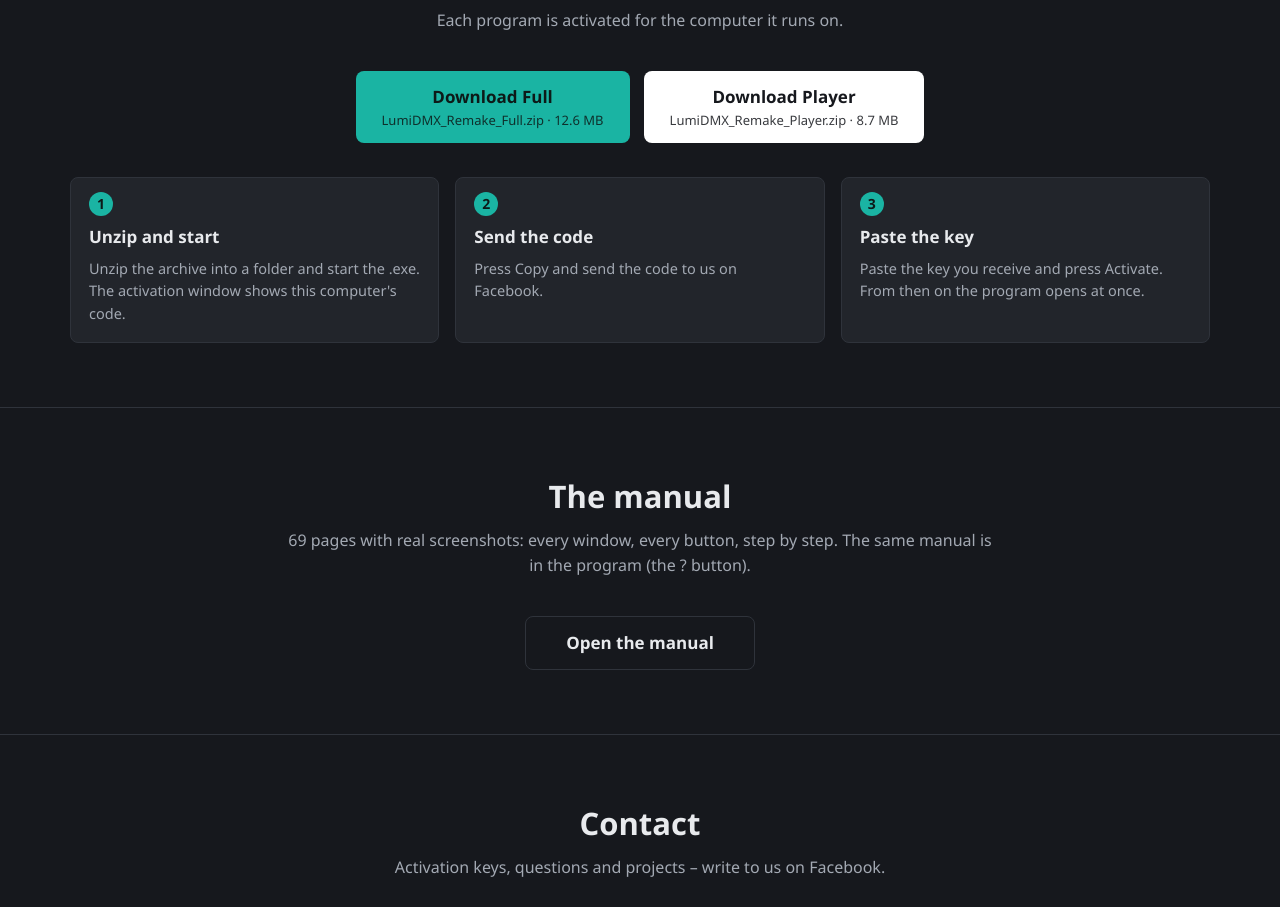
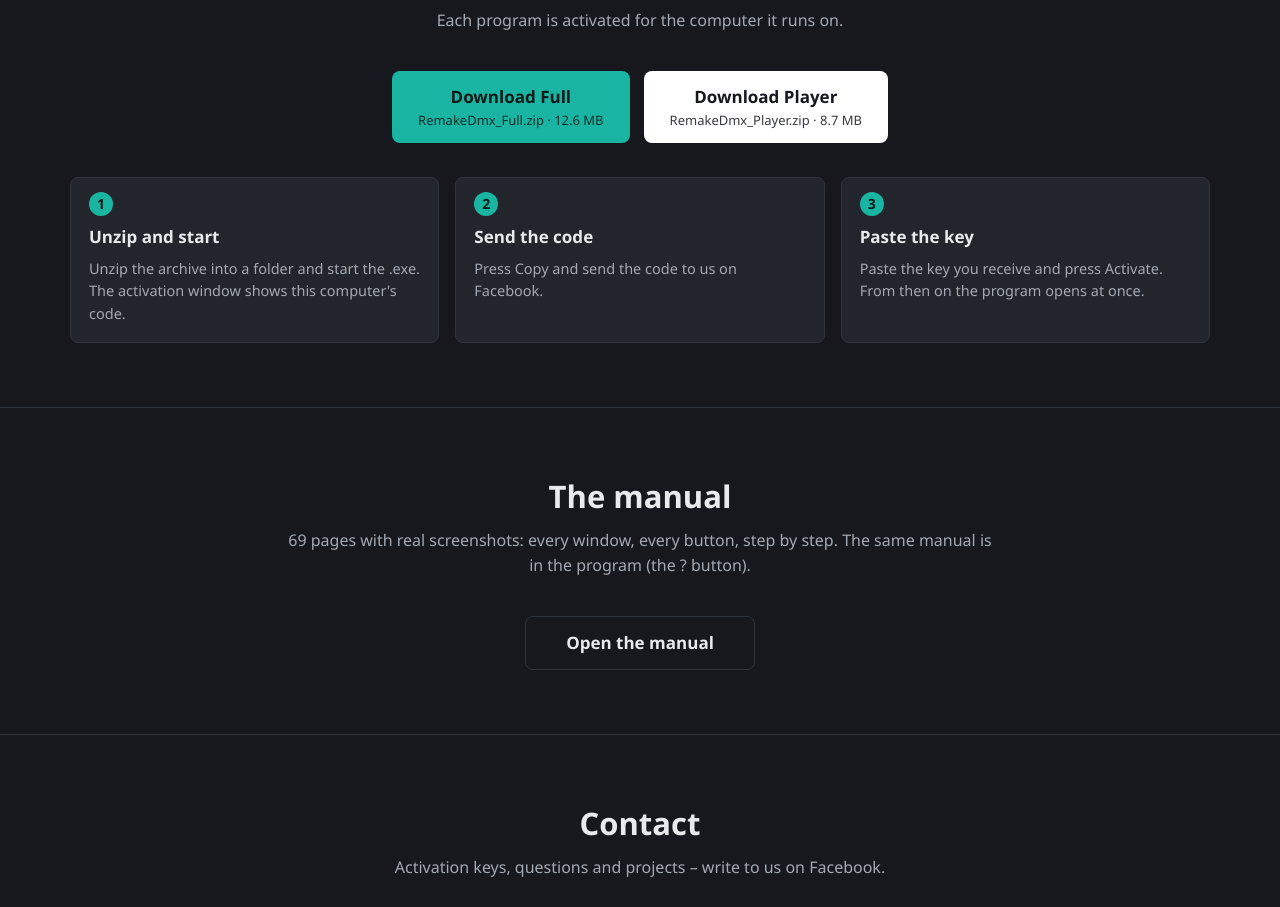
Before and after one commit to lumidmx/LumiDMX_Remake_Download, a plain HTML site: page docs/index.html in a window 1280 px wide. Shown: the part 4163-5070 px from the top of the page. Drawn offline with Linux system fonts and the light colour scheme.

Commit message:
Downloads renamed: RemakeDmx_Full.zip, RemakeDmx_Player.zip
Co-Authored-By: Claude Opus 5.5 <noreply@anthropic.com>
Claude-Session: https://claude.ai/code/session_01QPvC7qNK3fTdAQ7vG967vz

```diff
--- a/docs/index.html
+++ b/docs/index.html
@@ -206,8 +206,8 @@ footer .wrap{display:flex;justify-content:space-between;flex-wrap:wrap;gap:10px}
   <h2><span class="en">Download and activate</span><span class="ro">Descarcă și activează</span></h2>
   <p class="sub"><span class="en">Each program is activated for the computer it runs on.</span><span class="ro">Fiecare program se activează pentru calculatorul pe care rulează.</span></p>
   <div class="btns" style="margin-bottom:34px">
-    <a class="btn full" href="https://github.com/lumidmx/LumiDMX_Remake_Download/raw/main/LumiDMX_Remake_Full.zip" data-goatcounter-click="download-full" data-goatcounter-title="Download Full"><span class="en">Download Full</span><span class="ro">Descarcă Full</span><small>LumiDMX_Remake_Full.zip · 12.6 MB</small></a>
-    <a class="btn player" href="https://github.com/lumidmx/LumiDMX_Remake_Download/raw/main/LumiDMX_Remake_Player.zip" data-goatcounter-click="download-player" data-goatcounter-title="Download Player"><span class="en">Download Player</span><span class="ro">Descarcă Player</span><small>LumiDMX_Remake_Player.zip · 8.7 MB</small></a>
+    <a class="btn full" href="https://github.com/lumidmx/LumiDMX_Remake_Download/raw/main/RemakeDmx_Full.zip" data-goatcounter-click="download-full" data-goatcounter-title="Download Full"><span class="en">Download Full</span><span class="ro">Descarcă Full</span><small>RemakeDmx_Full.zip · 12.6 MB</small></a>
+    <a class="btn player" href="https://github.com/lumidmx/LumiDMX_Remake_Download/raw/main/RemakeDmx_Player.zip" data-goatcounter-click="download-player" data-goatcounter-title="Download Player"><span class="en">Download Player</span><span class="ro">Descarcă Player</span><small>RemakeDmx_Player.zip · 8.7 MB</small></a>
   </div>
   <div class="steps">
     <div class="card"><h4><span class="en">Unzip and start</span><span class="ro">Dezarhivează și pornește</span></h4><p class="en">Unzip the archive into a folder and start the .exe. The activation window shows this computer's code.</p><p class="ro">Dezarhivează arhiva într-un folder și pornește .exe-ul. Fereastra de activare arată codul acestui calculator.</p></div>
```
Also changed, not shown: 5 other files.
